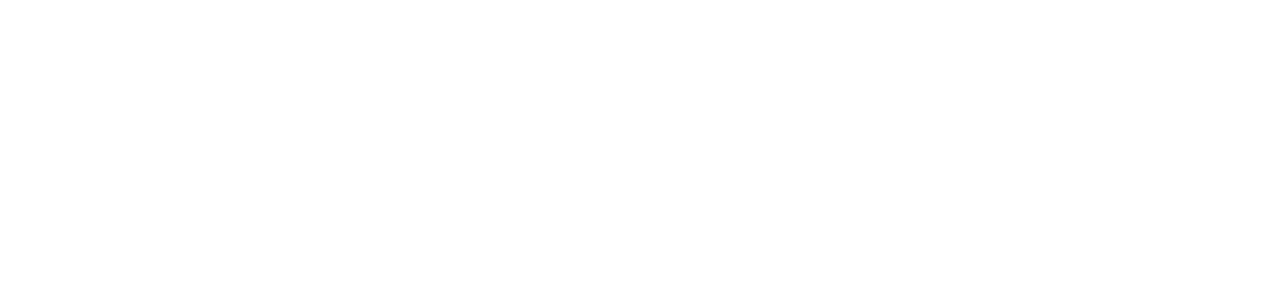
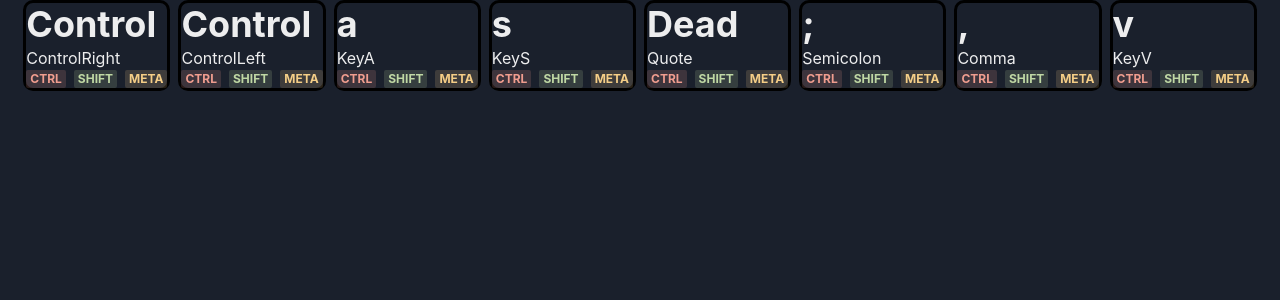
Before and after one commit to madsroskar/testkey, a Next.js app: page / in a window 1280 px wide. Shown: the top 300 px of the page. Built offline with nearby package versions, Linux system fonts and the light colour scheme.

Commit message:
Set up theme

```diff
--- a/pages/_app.tsx
+++ b/pages/_app.tsx
@@ -1,7 +1,11 @@
-import '../styles/globals.css'
+import { ChakraProvider } from '@chakra-ui/react'
 import type { AppProps } from 'next/app'
+import theme from './theme';
 
-function MyApp({ Component, pageProps }: AppProps) {
-  return <Component {...pageProps} />
-}
-export default MyApp
+const App = ({ Component, pageProps }: AppProps)  => (
+  <ChakraProvider theme={theme}>
+    <Component {...pageProps} />
+  </ChakraProvider>
+);
+
+export default App
--- /dev/null
+++ b/pages/_document.tsx
@@ -0,0 +1,18 @@
+import { ColorModeScript } from "@chakra-ui/react"
+import NextDocument, { Html, Head, Main, NextScript } from "next/document"
+import theme from "./theme";
+
+export default class Document extends NextDocument {
+  render() {
+    return (
+      <Html lang="en">
+        <Head />
+        <body>
+          <ColorModeScript initialColorMode={theme.config.initialColorMode} />
+          <Main />
+          <NextScript />
+        </body>
+      </Html>
+    )
+  }
+}
--- a/pages/index.tsx
+++ b/pages/index.tsx
@@ -1,5 +1,74 @@
-import { Box, Center, Heading, HStack } from "@chakra-ui/react";
+import { Badge, Box, Center, Heading, HStack, Text } from "@chakra-ui/react";
 import React, { useState, useEffect } from "react";
+
+const DEBUG = true;
+
+const dummyKeys = [
+  {
+    "code": "ControlRight",
+    "key": "Control",
+    "ctrl": true,
+    "meta": false,
+    "shift": false,
+    "location": 2
+  },
+  {
+    "code": "ControlLeft",
+    "key": "Control",
+    "ctrl": true,
+    "meta": false,
+    "shift": false,
+    "location": 1
+  },
+  {
+    "code": "KeyA",
+    "key": "a",
+    "ctrl": true,
+    "meta": false,
+    "shift": false,
+    "location": 0
+  },
+  {
+    "code": "KeyS",
+    "key": "s",
+    "ctrl": true,
+    "meta": false,
+    "shift": false,
+    "location": 0
+  },
+  {
+    "code": "Quote",
+    "key": "Dead",
+    "ctrl": true,
+    "meta": false,
+    "shift": false,
+    "location": 0
+  },
+  {
+    "code": "Semicolon",
+    "key": ";",
+    "ctrl": true,
+    "meta": false,
+    "shift": false,
+    "location": 0
+  },
+  {
+    "code": "Comma",
+    "key": ",",
+    "ctrl": true,
+    "meta": false,
+    "shift": false,
+    "location": 0
+  },
+  {
+    "code": "KeyV",
+    "key": "v",
+    "ctrl": true,
+    "meta": false,
+    "shift": false,
+    "location": 0
+  }
+];
 
 enum Location {
   Standard = 0x00,
@@ -17,7 +86,7 @@ type KeyType = {
   location: Location
 }
 
-const mapKey = (event: KeyboardEvent): KeyType  => ({
+const mapKey = (event: KeyboardEvent): KeyType => ({
   code: event.code,
   key: event.key,
   ctrl: event.ctrlKey,
@@ -26,15 +95,27 @@ const mapKey = (event: KeyboardEvent): KeyType  => ({
   location: event.location
 });
 type KeyBoxProps = { k: KeyType }
-const KeyBox = ({k}: KeyBoxProps) => (
-    <Box><Heading size='xl'>{k.key}</Heading></Box>
+
+const KeyBox = ({ k }: KeyBoxProps) => (
+  <Box
+      borderWidth={2}
+      border='solid black'
+      borderRadius='10px'
+  >
+      <Heading size='xl'>{k.key}</Heading>
+      <Text>{k.code}</Text>
+      <HStack>
+          {k.ctrl && (<Badge colorScheme='red'>CTRL</Badge>)}
+          {k.ctrl && (<Badge colorScheme='green'>Shift</Badge>)}
+          {k.ctrl && (<Badge colorScheme='yellow'>Meta</Badge>)}
+      </HStack>
+  </Box>
 )
 
 const useKeyEvents = () => {
-  const [pressedKeys, setPressedKeys] = useState<Array<KeyType>>([]);
+  const [pressedKeys, setPressedKeys] = useState<Array<KeyType>>(DEBUG ? dummyKeys : []);
 
   useEffect(() => {
-
     const onKeyDown = (event: KeyboardEvent) => {
       if (!event.repeat) {
         setPressedKeys((pressedKeys: Array<KeyType>) => [...pressedKeys, mapKey(event)])
@@ -45,12 +126,15 @@ const useKeyEvents = () => {
       setPressedKeys((pressedKeys: Array<KeyType>) => pressedKeys.filter(p => p.code !== event.code))
     }
 
+    const resetKeys = () => {
+        if (!DEBUG) {
+          setPressedKeys([])
+        }
+    }
+
     window.addEventListener('keydown', onKeyDown)
     window.addEventListener('keyup', onKeyUp)
-      window.addEventListener("blur", () => {
-          console.log('focusout')
-          setPressedKeys([])
-      })
+    window.addEventListener("blur", resetKeys)
 
     return () => {
       window.removeEventListener('keydown', onKeyDown)
@@ -60,9 +144,9 @@ const useKeyEvents = () => {
 
   return { pressedKeys };
 }
+
 export default function Home() {
   const { pressedKeys } = useKeyEvents();
-  console.log({ pressedKeys })
   return (
     <Center>
       <HStack>
--- /dev/null
+++ b/pages/theme/index.ts
@@ -0,0 +1,102 @@
+import { ChakraTheme, extendTheme } from "@chakra-ui/react";
+
+type Color = string;
+const isColor = (c: Color | string): c is Color => {
+    const hexRegex: RegExp = /^(?:0x|#)(?:[0-9a-fA-F]{3}|[0-9a-fA-F]{6})$/;
+    return hexRegex.test(c);
+}
+
+type ThemeColor = keyof typeof ThemeColors;
+const ThemeColors = {
+    "black":
+    {
+        50: '#f3f1f3',
+        100: '#d8d7d8',
+        200: '#bebdbe',
+        300: '#a7a2a7',
+        400: '#8e888e',
+        500: '#746d74',
+        600: '#5a555a',
+        700: '#403e40',
+        800: '#272527',
+        900: '#0e0c0e',
+    },
+    "blue":
+
+    {
+        50: '#e8f0ff',
+        100: '#c2d3f0',
+        200: '#9bb6e3',
+        300: '#7398d8',
+        400: '#4d7bcd',
+        500: '#3562b3',
+        600: '#284c8c',
+        700: '#1c3664',
+        800: '#0f213d',
+        900: '#020b18',
+    },
+    "green":
+    {
+        50: '#eef9e4',
+        100: '#d7e9c6',
+        200: '#bfd8a4',
+        300: '#a6c882',
+        400: '#8eb960',
+        500: '#759f46',
+        600: '#5a7c36',
+        700: '#405925',
+        800: '#253613',
+        900: '#081400',
+    },
+    "red":
+    {
+        50: '#ffe8e4',
+        100: '#f9c3ba',
+        200: '#f09d8f',
+        300: '#e87663',
+        400: '#e15038',
+        500: '#c7361e',
+        600: '#9c2917',
+        700: '#701d0f',
+        800: '#451007',
+        900: '#1d0200',
+    },
+    "yellow": {
+        50: '#fff4dd',
+        100: '#fbe2b3',
+        200: '#f5ce87',
+        300: '#f0bb59',
+        400: '#eca72c',
+        500: '#d38e13',
+        600: '#a46e0c',
+        700: '#764f06',
+        800: '#472f00',
+        900: '#1b0f00',
+    }
+};
+
+
+const getColor = (name: ThemeColor) => {
+    //if (!isColor(name)) {
+    //const hexRegex: RegExp = /(?:0x|#)(?:[0-9a-fA-F]{3}|[0-9a-fA-F]{6})/;
+    //        throw new Error(`Could not get color ${name} - ${ThemeColors[name] as string} - ${hexRegex.test(name)}`)
+    //}
+    return ThemeColors[name];
+}
+
+const Theme: ChakraTheme = extendTheme({
+    colors: {
+        black: getColor('black'),
+        blue: getColor('blue'),
+        red: getColor('red'),
+        yellow: getColor('yellow'),
+        green: getColor('green'),
+    },
+    config: {
+        useSystemColorMode: false,
+        initialColorMode: "dark",
+        cssVarPrefix: "testkey",
+    }
+});
+
+export default Theme;
--- a/styles/globals.css
+++ /dev/null
@@ -1,16 +0,0 @@
-html,
-body {
-  padding: 0;
-  margin: 0;
-  font-family: -apple-system, BlinkMacSystemFont, Segoe UI, Roboto, Oxygen,
-    Ubuntu, Cantarell, Fira Sans, Droid Sans, Helvetica Neue, sans-serif;
-}
-
-a {
-  color: inherit;
-  text-decoration: none;
-}
-
-* {
-  box-sizing: border-box;
-}
```
Also changed, not shown: styles/Home.module.css (deleted, +0 -121 lines). Lines whose indentation alone changed are shown as unchanged.
